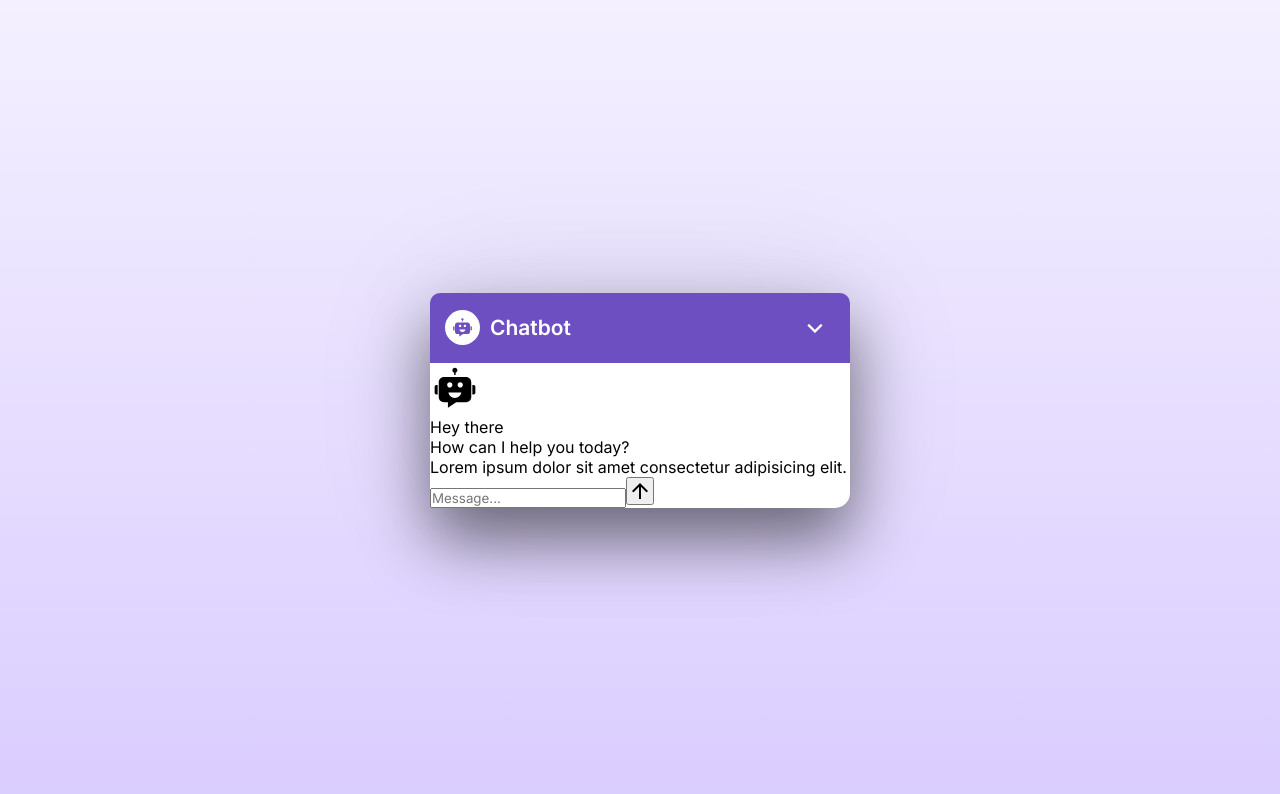
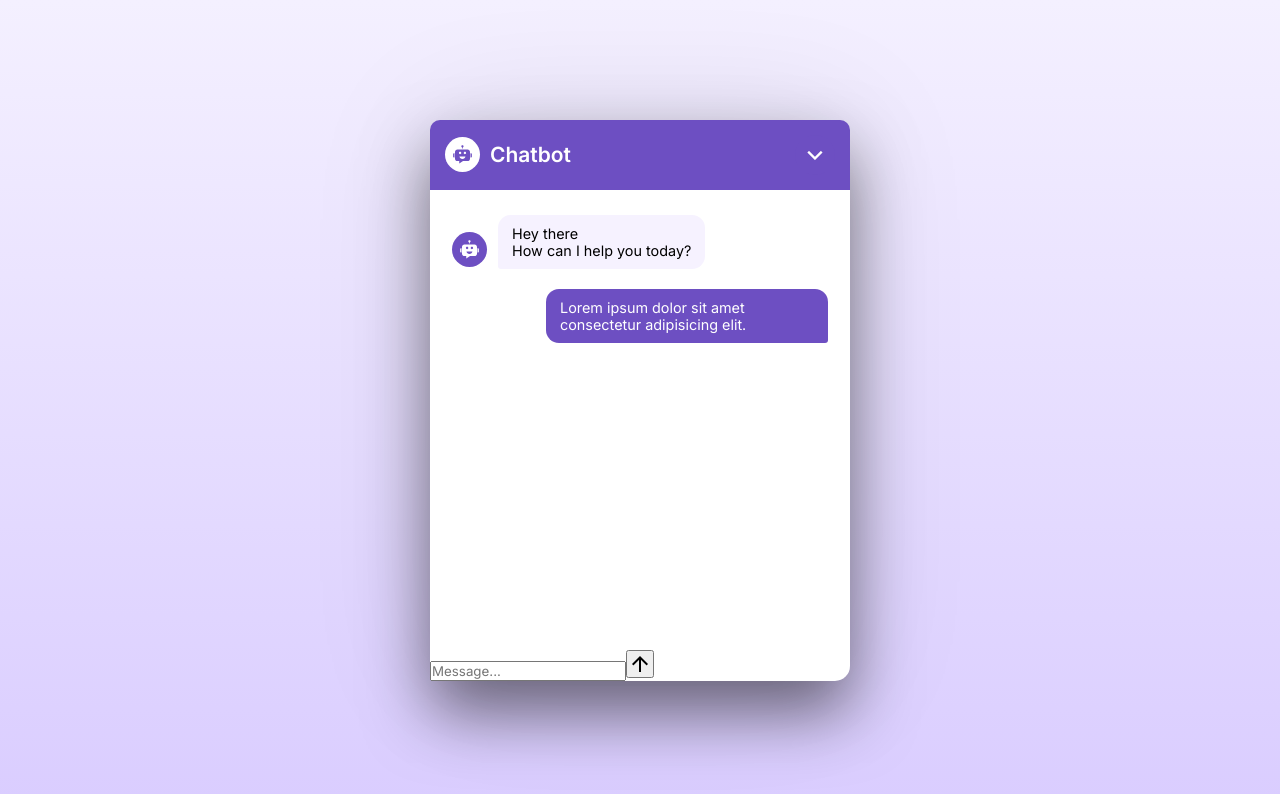
Before and after one commit to Pradhanji09/AI-Chatbot, a React (Vite) app: page / in a window 1280 px wide. Shown: the top 794 px of the page. Built offline with nearby package versions, Linux system fonts and the light colour scheme.

Commit message:
Chatbot Body designed

```diff
--- a/src/index.css
+++ b/src/index.css
@@ -66,3 +66,49 @@ body {
 .chatbot-header button:hover {
   background: #593bab;
 }
+
+.chatbot-body {
+  height: 460px;
+  padding: 25px 22px;
+  overflow-y: auto;
+  display: flex;
+  flex-direction: column;
+  gap: 20px;
+}
+.chatbot-body .message {
+  display: flex;
+  align-items: center;
+  gap: 11px;
+}
+.chatbot-body .bot-message svg {
+  height: 35px;
+  width: 35px;
+  background: #6d4fc2;
+  border-radius: 50%;
+  fill: #fff;
+  padding: 6px;
+  flex-shrink: 0;
+  margin-bottom: 2px;
+  align-self: flex-end;
+}
+.chatbot-body .message .message-text {
+  padding: 10px 14px;
+  max-width: 75%;
+  word-wrap: break-word;
+  white-space: pre-line;
+  font-size: 0.9rem;
+}
+.chatbot-body .bot-message .message-text {
+  background: #f6f2ff;
+  border-radius: 13px 13px 13px 3px;
+}
+.chatbot-body .user-message {
+  flex-direction: column;
+  align-items: flex-end;
+}
+
+.chatbot-body .user-message .message-text {
+  background: #6d4fc2;
+  color: #fff;
+  border-radius: 13px 13px 3px 13px;
+}
```
